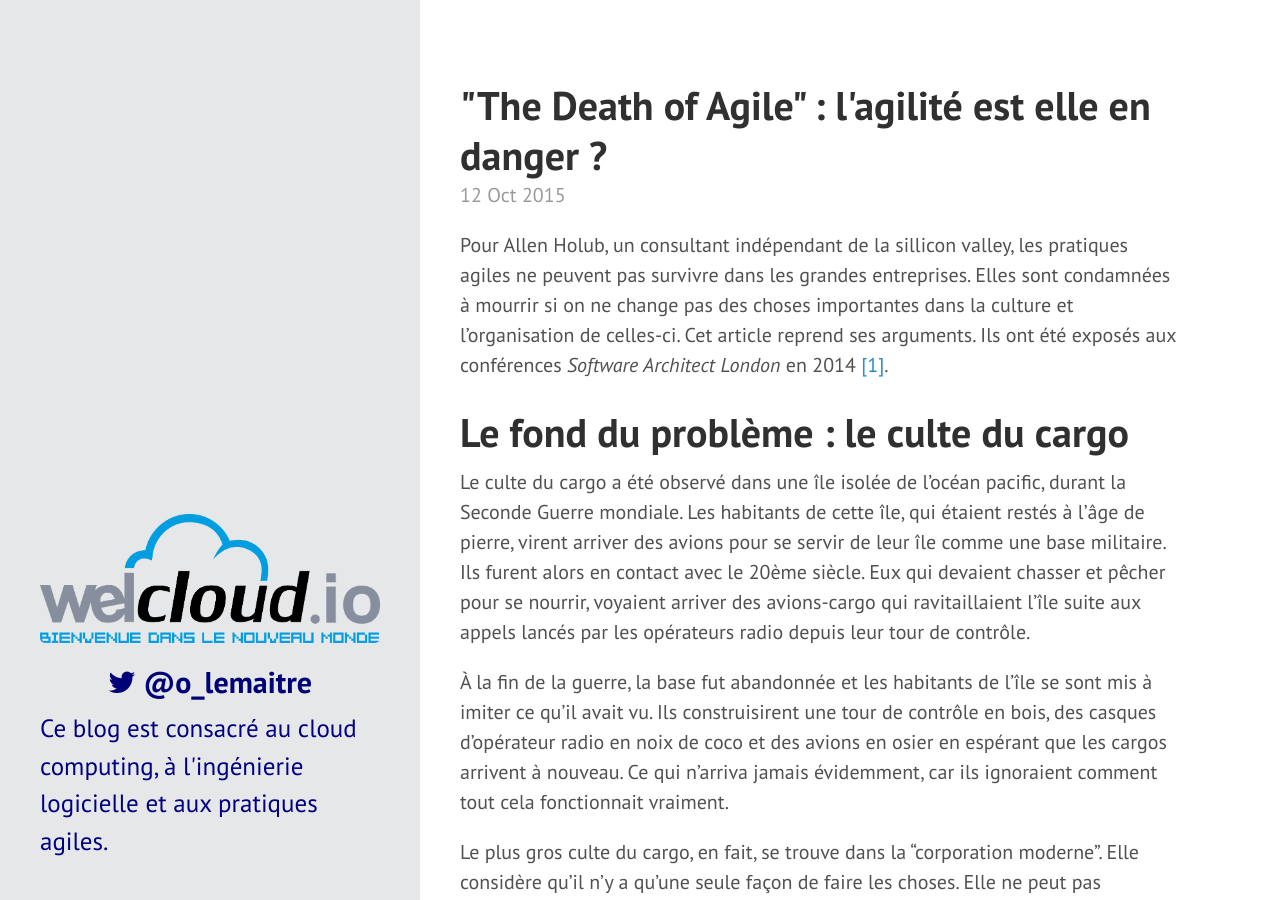
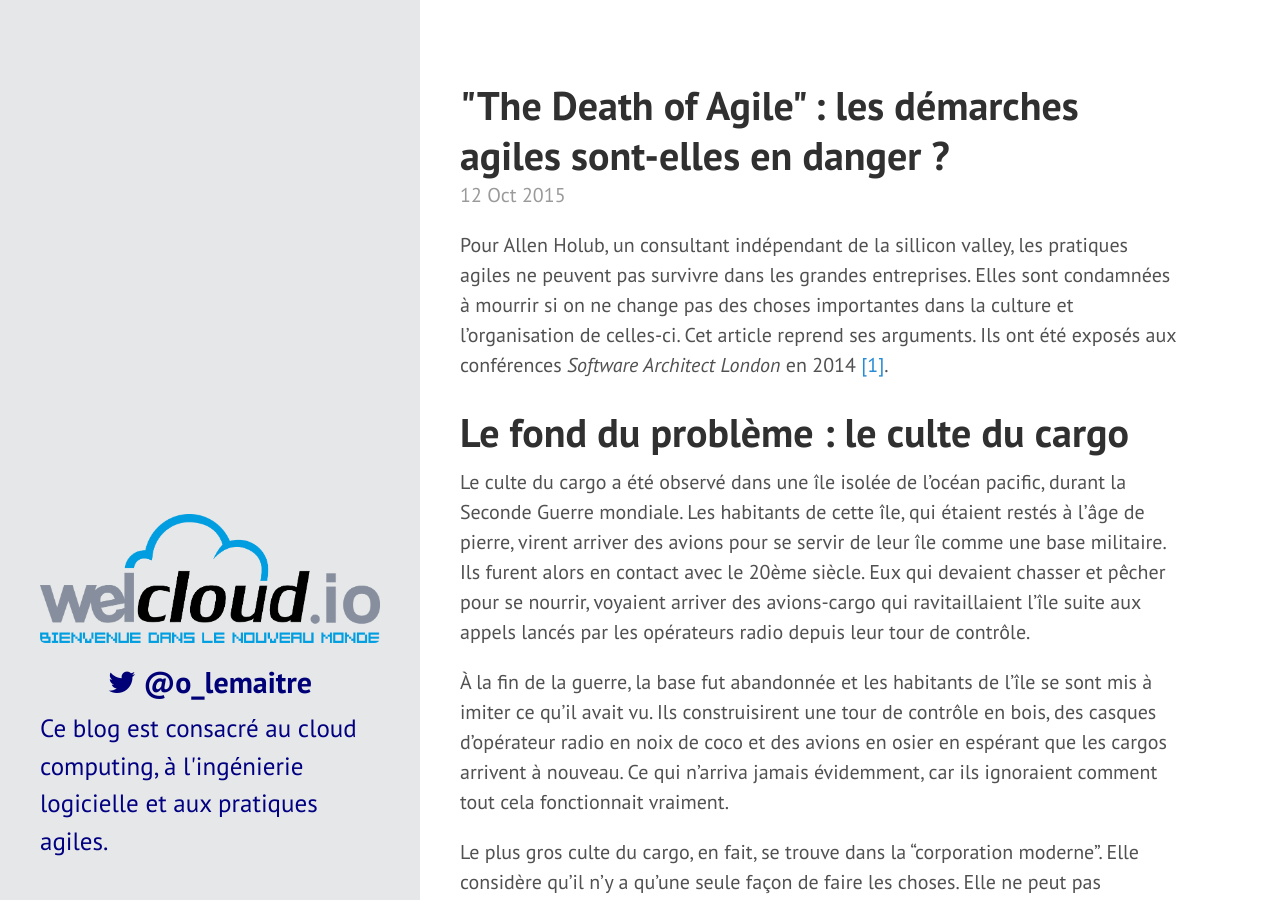
Before and after one commit to welcloud-io/welcloud-io.github.io, a Jekyll site: the page built from _posts/2015-10-12-the-death-of-agile-les-demarches-agiles-sont-elles-en-danger.markdown, in a window 1280 px wide and 900 px high. Built offline with Jekyll 4.4.1, drawn with Linux system fonts in a browser that asks for light colours; Markdown is read by kramdown in place of the engine named in the settings.

Commit message:
change post title

```diff
--- a/_posts/2015-10-12-the-death-of-agile-l-agilite-est-elle-en-danger.markdown
+++ b/_posts/2015-10-12-the-death-of-agile-les-demarches-agiles-sont-elles-en-danger.markdown
@@ -1,6 +1,6 @@
 ---
 layout: post
-title : "\"The Death of Agile\" : l'agilité est elle en danger ?"
+title : "\"The Death of Agile\" : les démarches agiles sont-elles en danger ?"
 author: Olivier Lemaitre
 categories: Agile
 ---
```
